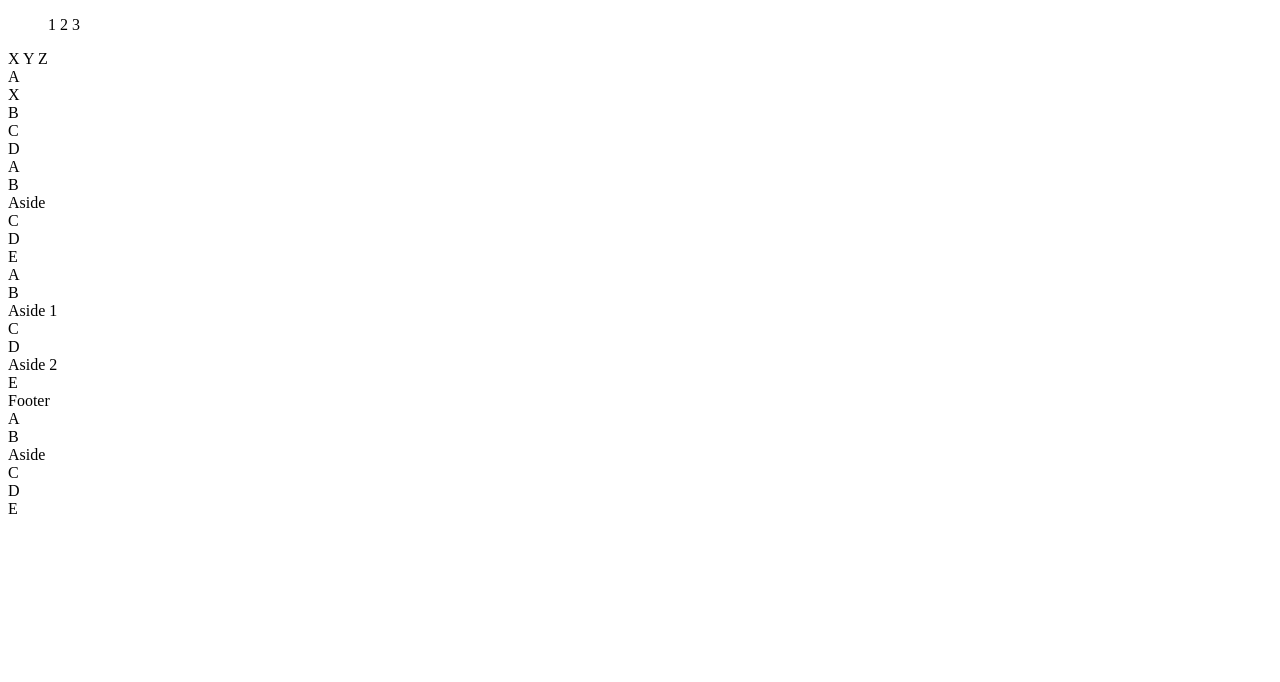
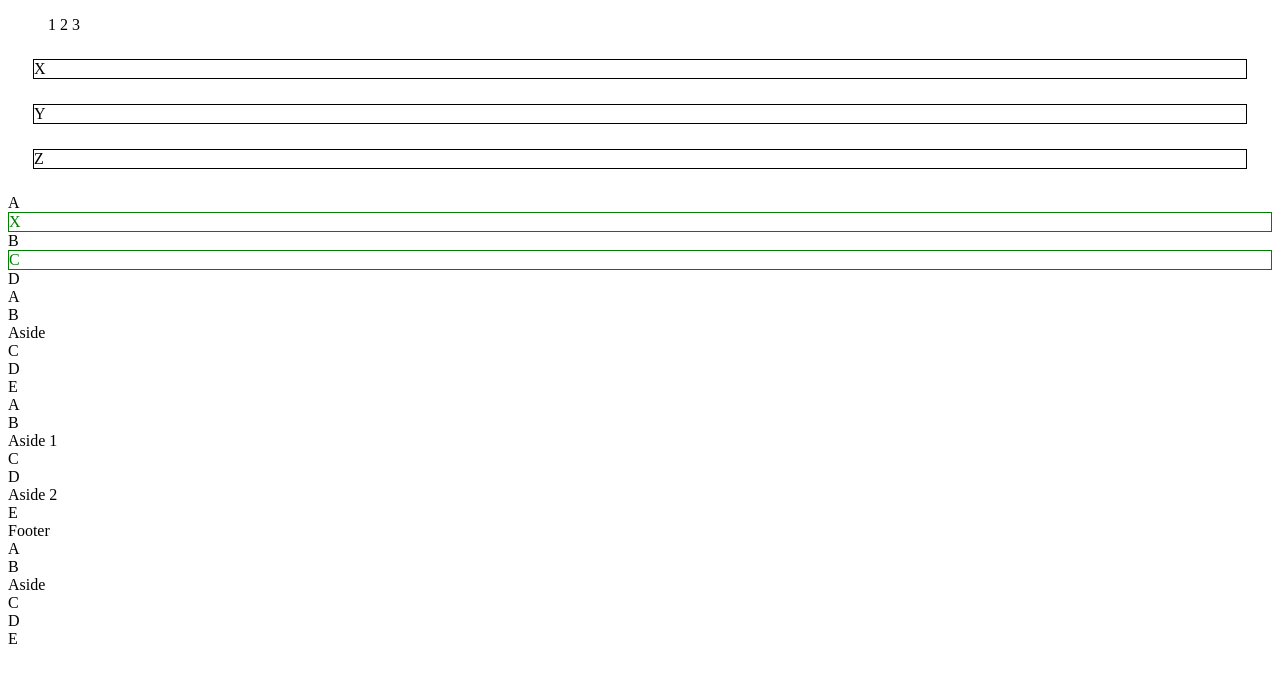
Before and after one commit to asimonia/ex_css-pseudoclasses, a plain HTML site: page index.html in a window 1280 px wide. Drawn offline with Linux system fonts and the light colour scheme.

Commit message:
Complete

```diff
--- a/styles.css
+++ b/styles.css
@@ -2,3 +2,17 @@
 	list-style-type: none;
 	display: inline;
 }
+
+.inline {
+	display: block;
+	border-style: solid;
+	border-width: 1px;
+	margin: 25px;
+}
+
+article.n-child :nth-child(even) {
+	display: block;
+	border-style: solid;
+	border-width: 1px;
+	color: green;
+}
```
